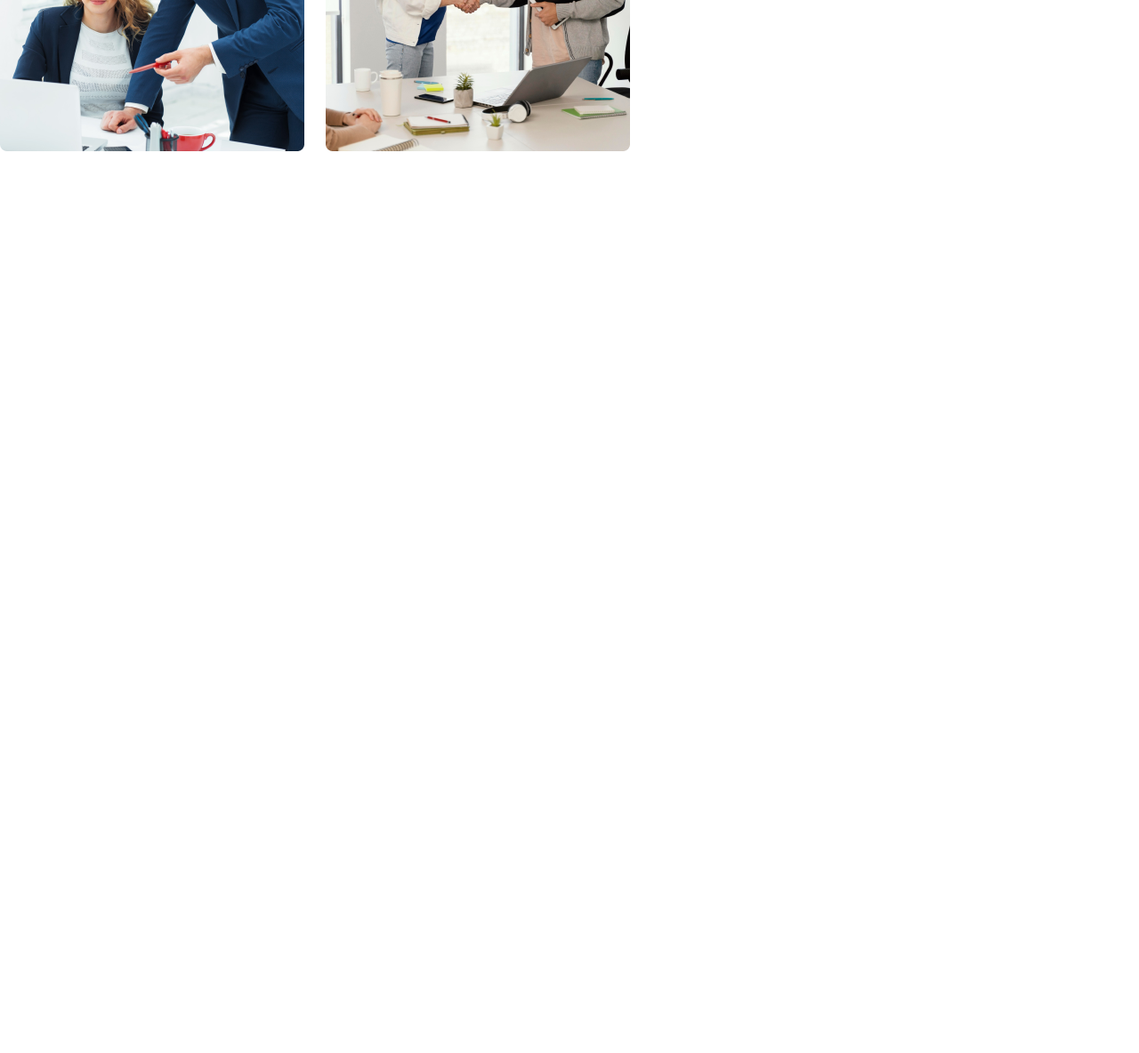
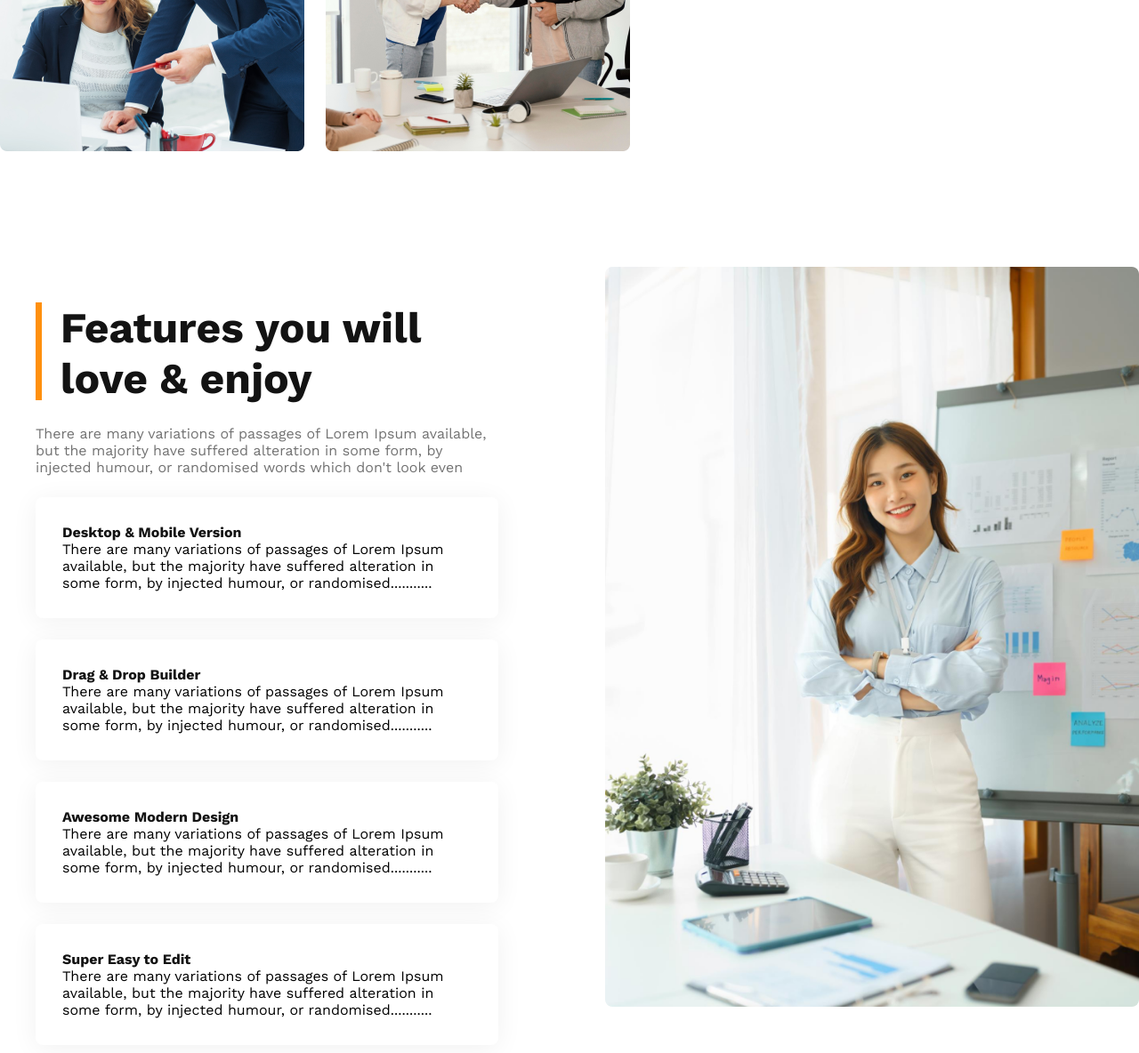
Before and after one commit to Noman125/g3-architect, a plain HTML site: page index.html in a window 1280 px wide. Shown: the part 1881-3065 px from the top of the page at 89% size. Before the commit the page ends 2181 px from the top, so only its background shows below. Drawn offline with nearby package versions, Linux system fonts and the light colour scheme.

Commit message:
Adding Enjoy and Love Section

```diff
--- a/css/style.css
+++ b/css/style.css
@@ -46,7 +46,12 @@
   border-radius: 8px;
   border: none;
 }
-
+.section-title {
+  font-size: 3rem;
+  margin-bottom: 24px;
+  font-weight: 700;
+}
+/* Main section start from here */
 main {
   max-width: 1440px;
   margin: 0 auto;
@@ -136,11 +141,6 @@ section {
   max-width: 530px;
 }
 
-.features-title {
-  font-size: 3rem;
-  margin-bottom: 24px;
-}
-
 #quick-list {
   font-weight: 500;
 }
@@ -153,6 +153,42 @@ section {
   color: #FF900E;
   font-weight: 700;
 }
+
+/* Start Love and Enjoy Related Style  */
+
+.love-and-enjoy{
+  display: grid;
+  grid-template-columns: 1fr 1fr;
+  align-items: flex-start;
+  gap: 5rem;
+}
+.love-and-enjoy-title{
+  justify-content: flex-start;
+  gap: 1.3rem;
+  font-weight: 700;
+}
+.vertical-bar{
+  width: 10px;
+  height: 110px;
+  background: rgb(255, 144, 14);
+}
+.love-and-enjoy-list{
+  margin: 2.5rem;
+  flex-direction: column;
+  gap: 1.5rem;
+}
+.love-and-enjoy-content{
+  padding: 30px;
+  border-radius: 8px;
+  box-shadow: 0px 4px 30px 0px rgba(0, 0, 0, 0.06);
+  background: rgb(255, 255, 255);
+}
+.love-and-enjoy-image img{
+  width: 100%;
+  height: 70%;
+  border-radius: 8px;
+}
+
 
 /* Responsive Media Query */
 @media screen and (max-width: 576px) {
--- a/index.html
+++ b/index.html
@@ -35,16 +35,53 @@
         <img src="../g3-architect/images/team4.png" alt="">
       </div>
       <div class="our-features">
-        <h3 class="features-title"><span id="quick-list" class="text-light-gray">Quick list</span> of Our <span class="quick-features">Features</span></h3>
+        <h3 class="section-title"><span id="quick-list" class="text-light-gray">Quick list</span> of Our <span class="quick-features">Features</span></h3>
         <p class="features-description text-light-gray">There are many variations of passages of Lorem Ipsum available, but the majority have suffered alteration in some form, by injected humour, or randomised words which don't look even</p>
         <button class="btn-primary">Explore More</button>
       </div>
     </section>
     <!-- Features Will Enjoy -->
-    <section>
-
+    <section class="love-and-enjoy">
+        <div class="love-and-enjoy-container">
+          <div class="love-and-enjoy-list display-flex">
+            <div class="">
+              <div class="love-and-enjoy-title display-flex">
+                <span class="vertical-bar"></span>
+                <h3 class="section-title heading-text">Features you will love & enjoy</h3>
+              </div>
+              <p class="text-light-gray">There are many variations of passages of Lorem Ipsum available, but the majority have suffered alteration in some form, by injected humour, or randomised words which don't look even</p>
+            </div>
+            <div class="love-and-enjoy-content">
+              <h4 class="heading-text">Desktop & Mobile Version</h4>
+              <p>There are many variations of passages of Lorem Ipsum available, but the majority have suffered alteration in some form, by injected humour, or randomised...........</p>
+            </div>
+            <div class="love-and-enjoy-content">
+              <h4 class="heading-text">Drag & Drop Builder</h4>
+              <p>There are many variations of passages of Lorem Ipsum available, but the majority have suffered alteration in some form, by injected humour, or randomised...........</p>
+            </div>
+            <div class="love-and-enjoy-content">
+              <h4 class="heading-text">Awesome Modern Design</h4>
+              <p>There are many variations of passages of Lorem Ipsum available, but the majority have suffered alteration in some form, by injected humour, or randomised...........</p>
+            </div>
+            <div class="love-and-enjoy-content">
+              <h4 class="heading-text">Super Easy to Edit</h4>
+              <p>There are many variations of passages of Lorem Ipsum available, but the majority have suffered alteration in some form, by injected humour, or randomised...........</p>
+            </div>
+          </div>
+        </div>
+        <div class="love-and-enjoy-image">
+          <img src="../g3-architect/images/architect.png" alt="">
+        </div>
     </section>
     <!-- Some Facts -->
+     <section>
+      <div class="facts">
+        <h3 class="section-title"></h3>
+      </div>
+      <div>
+
+      </div>
+     </section>
   </main>
   <footer>
 
```
